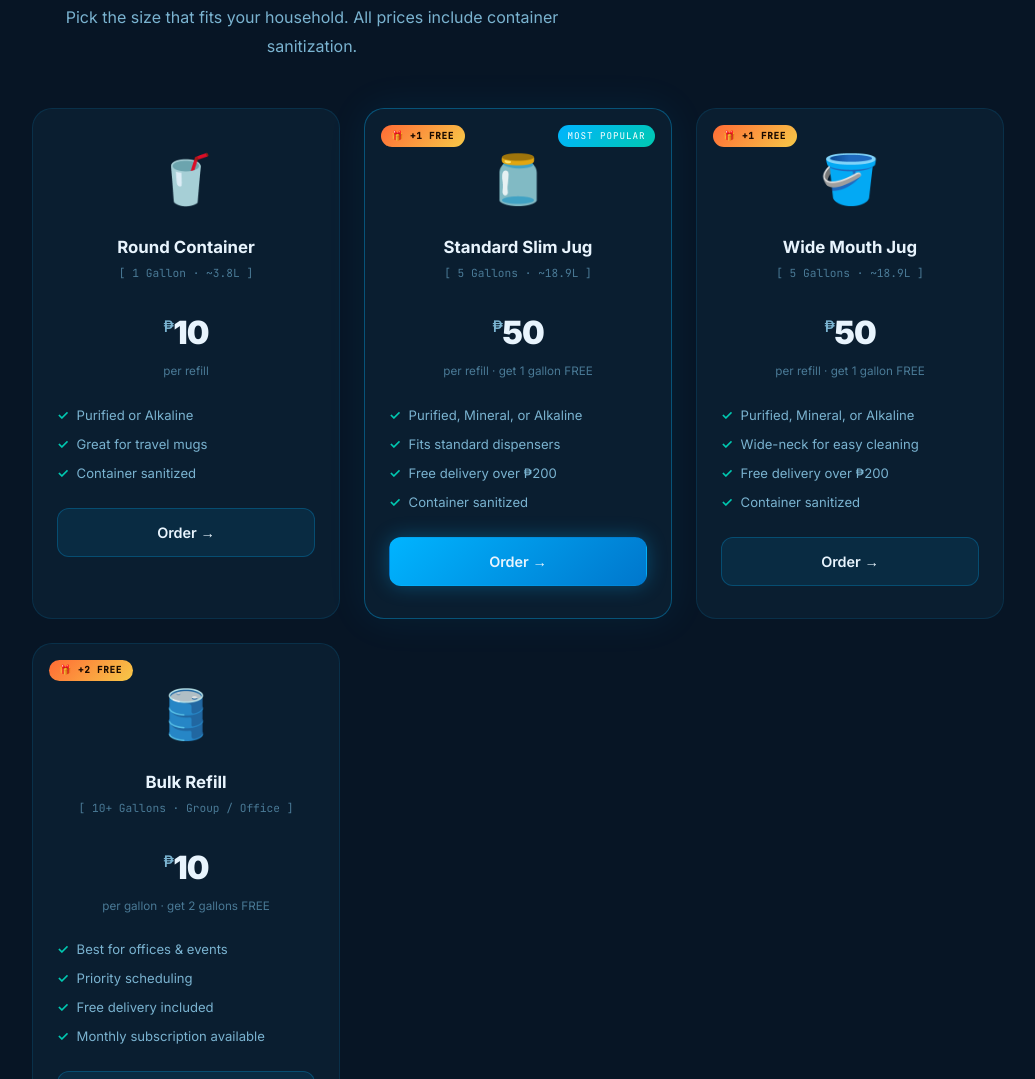
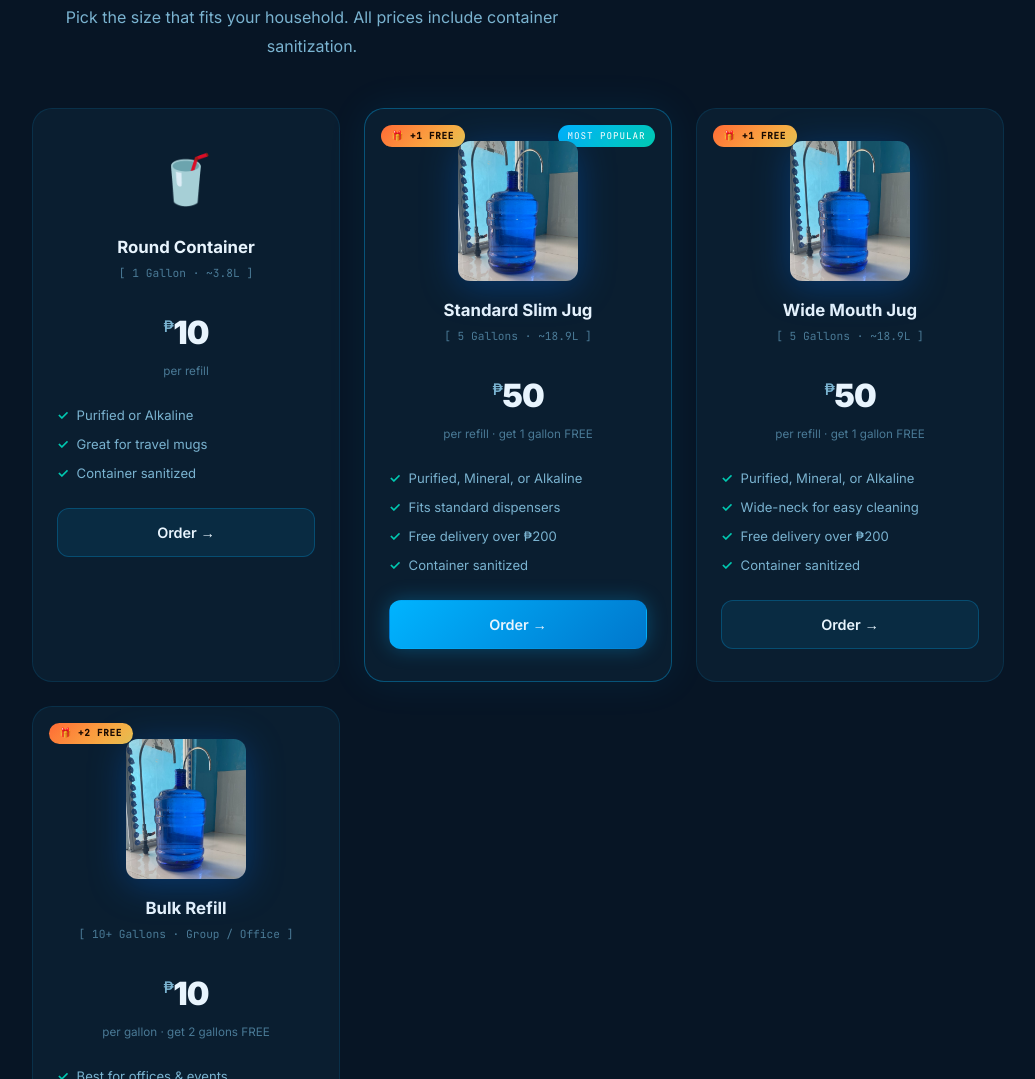
Before and after one commit to notanotherpeter-a11y/waterstation, a plain HTML site: page index.html in a window 1280 px wide. Shown: the part 2074-3153 px from the top of the page, without its empty margins (122-1157 px from the left). Drawn offline with Linux system fonts and the light colour scheme.

Commit message:
Add real gallon photo to product cards
Co-Authored-By: Claude Sonnet 4.6 <noreply@anthropic.com>

```diff
--- a/index.html
+++ b/index.html
@@ -159,6 +159,7 @@
     .promo-card-free { color: #f7c948; font-weight: 800; }
     .promo-card-desc { font-size: 0.78rem; color: var(--text2); line-height: 1.5; }
     .product-icon { font-size: 3rem; margin-bottom: 1rem; display: block; }
+    .product-photo { width: 120px; height: 140px; object-fit: cover; object-position: center top; border-radius: var(--r); margin: 0 auto 1rem; display: block; filter: drop-shadow(0 6px 18px rgba(0,100,220,0.35)); }
     .product-name { font-size: 1.05rem; font-weight: 700; margin-bottom: 0.25rem; }
     .product-size { font-family: var(--mono); font-size: 0.7rem; color: var(--text3); margin-bottom: 1.5rem; }
     .product-price { font-size: 2rem; font-weight: 900; letter-spacing: -0.03em; }
@@ -475,7 +476,7 @@
         <div class="product-card popular reveal">
           <div class="popular-tag">Most Popular</div>
           <div class="promo-tag">🎁 +1 FREE</div>
-          <span class="product-icon">🫙</span>
+          <img src="gallon.jpg" alt="5 Gallon Slim Jug" class="product-photo">
           <div class="product-name">Standard Slim Jug</div>
           <div class="product-size">[ 5 Gallons · ~18.9L ]</div>
           <div class="product-price"><span class="currency">₱</span>50</div>
@@ -490,7 +491,7 @@
         </div>
         <div class="product-card reveal">
           <div class="promo-tag">🎁 +1 FREE</div>
-          <span class="product-icon">🪣</span>
+          <img src="gallon.jpg" alt="5 Gallon Wide Mouth Jug" class="product-photo">
           <div class="product-name">Wide Mouth Jug</div>
           <div class="product-size">[ 5 Gallons · ~18.9L ]</div>
           <div class="product-price"><span class="currency">₱</span>50</div>
@@ -505,7 +506,7 @@
         </div>
         <div class="product-card reveal">
           <div class="promo-tag">🎁 +2 FREE</div>
-          <span class="product-icon">🛢️</span>
+          <img src="gallon.jpg" alt="Bulk Refill Gallon" class="product-photo">
           <div class="product-name">Bulk Refill</div>
           <div class="product-size">[ 10+ Gallons · Group / Office ]</div>
           <div class="product-price"><span class="currency">₱</span>10</div>
```
Also changed, not shown: gallon.jpg (added).
